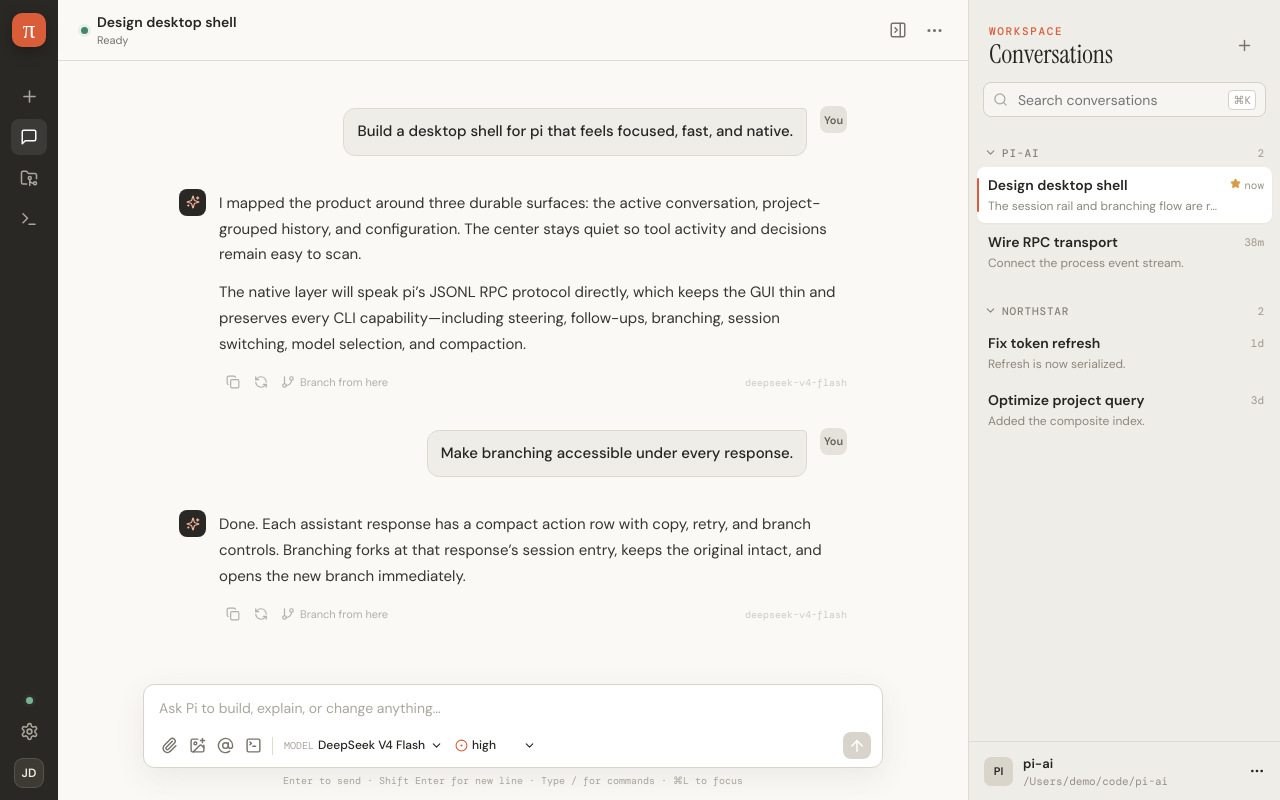
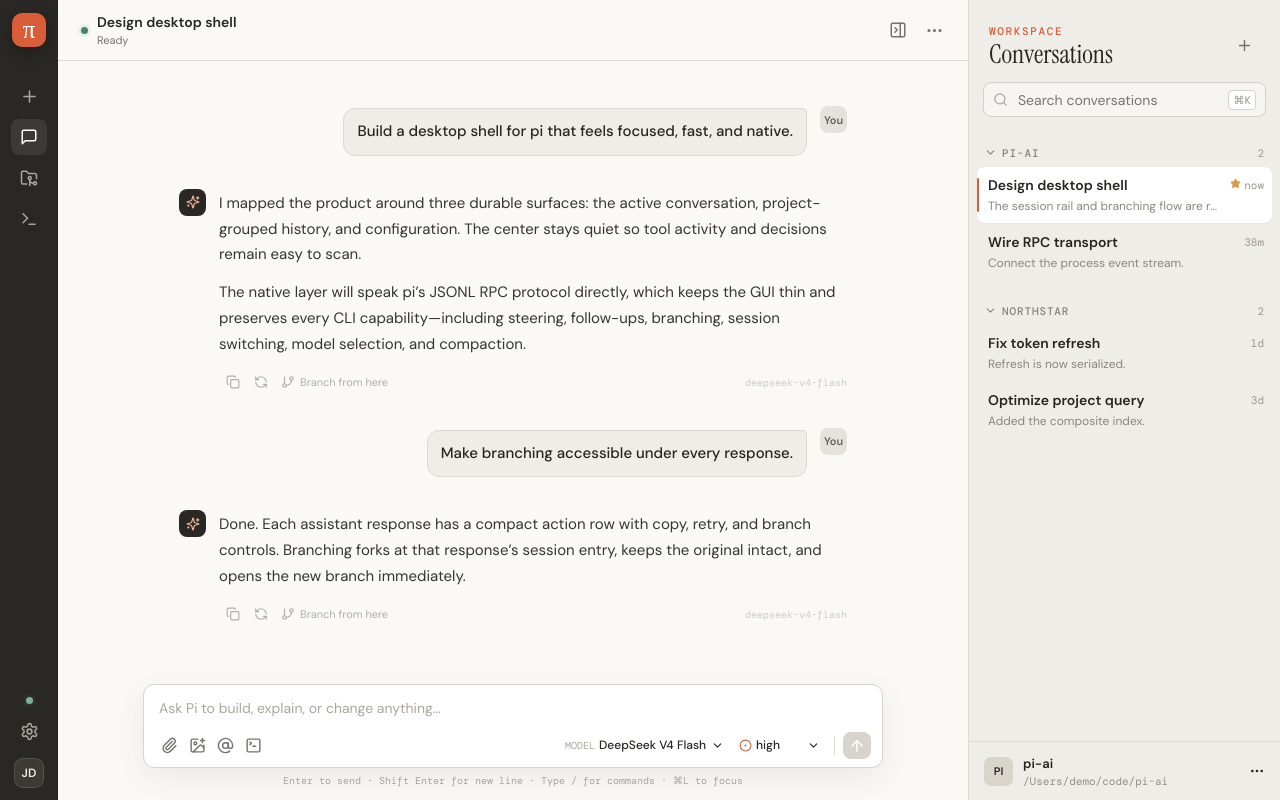
Before and after one commit to mattzq21/pi-op-out, a React (Vite) app: page / in a window 1280 px wide. Built offline with nearby package versions, Linux system fonts and the light colour scheme.

Commit message:
Committed all changes

```diff
--- a/src/components/Composer.tsx
+++ b/src/components/Composer.tsx
@@ -77,12 +77,12 @@ export function Composer({ streaming, queued, commands, models, model, thinkingL
       <textarea ref={ref} aria-label="Message Pi" placeholder={streaming ? (behavior === "steer" ? "Steer Pi while it works…" : "Queue a follow-up…") : "Ask Pi to build, explain, or change anything…"} value={value} rows={1} onChange={(event) => setValue(event.target.value)} onKeyDown={(event) => { if (event.key === "Enter" && !event.shiftKey) { event.preventDefault(); submit(); } }} />
       <input ref={fileRef} className="hidden-input" type="file" multiple onChange={(event) => { void addFiles(event.target.files); event.target.value = ""; }} />
       <input ref={imageRef} className="hidden-input" type="file" accept="image/*" multiple onChange={(event) => { void addFiles(event.target.files, true); event.target.value = ""; }} />
-      <div className="composer-bar"><div className="composer-tools"><IconButton label="Attach files" onClick={() => fileRef.current?.click()}><Paperclip size={17} /></IconButton><IconButton label="Attach image" onClick={() => imageRef.current?.click()}><ImagePlus size={17} /></IconButton><IconButton label="Mention context" onClick={() => { setValue((current) => `${current}@`); ref.current?.focus(); }}><AtSign size={17} /></IconButton><IconButton label="Open terminal" onClick={onOpenTerminal}><TerminalSquare size={17} /></IconButton>
-        <span className="composer-divider" />
+      <div className="composer-bar"><div className="composer-tools"><IconButton label="Attach files" onClick={() => fileRef.current?.click()}><Paperclip size={17} /></IconButton><IconButton label="Attach image" onClick={() => imageRef.current?.click()}><ImagePlus size={17} /></IconButton><IconButton label="Mention context" onClick={() => { setValue((current) => `${current}@`); ref.current?.focus(); }}><AtSign size={17} /></IconButton><IconButton label="Open terminal" onClick={onOpenTerminal}><TerminalSquare size={17} /></IconButton></div>
+        <div className="composer-actions">
         <label className="select-control"><span>Model</span><select aria-label="Model" value={model ? `${model.provider}/${model.id}` : ""} onChange={(event) => { const next = models.find((item) => `${item.provider}/${item.id}` === event.target.value); if (next) onModel(next); }}>{models.map((item) => <option key={`${item.provider}/${item.id}`} value={`${item.provider}/${item.id}`}>{item.name || item.id}</option>)}</select><ChevronDown size={13} /></label>
         <label className="select-control thinking"><CircleDot size={13} /><select aria-label="Thinking level" value={thinkingLevel} onChange={(event) => onThinking(event.target.value)}>{thinkingLevels.map((level) => <option key={level}>{level}</option>)}</select><ChevronDown size={13} /></label>
-      </div>
-        <div className="composer-actions">{streaming && <IconButton label="Stop Pi" className="stop-compact" onClick={onAbort}><CircleStop size={17} /></IconButton>}<IconButton label={streaming ? (behavior === "steer" ? "Send steering message" : "Queue follow-up") : "Send message"} className="send" disabled={!value.trim() && uploads.length === 0} onClick={submit}><ArrowUp size={18} /></IconButton></div>
+        <span className="composer-divider" />
+        {streaming && <IconButton label="Stop Pi" className="stop-compact" onClick={onAbort}><CircleStop size={17} /></IconButton>}<IconButton label={streaming ? (behavior === "steer" ? "Send steering message" : "Queue follow-up") : "Send message"} className="send" disabled={!value.trim() && uploads.length === 0} onClick={submit}><ArrowUp size={18} /></IconButton></div>
       </div>
     </div><p className="composer-hint">Enter to send · Shift Enter for new line · Type / for commands · ⌘L to focus</p>
   </div>;
```
